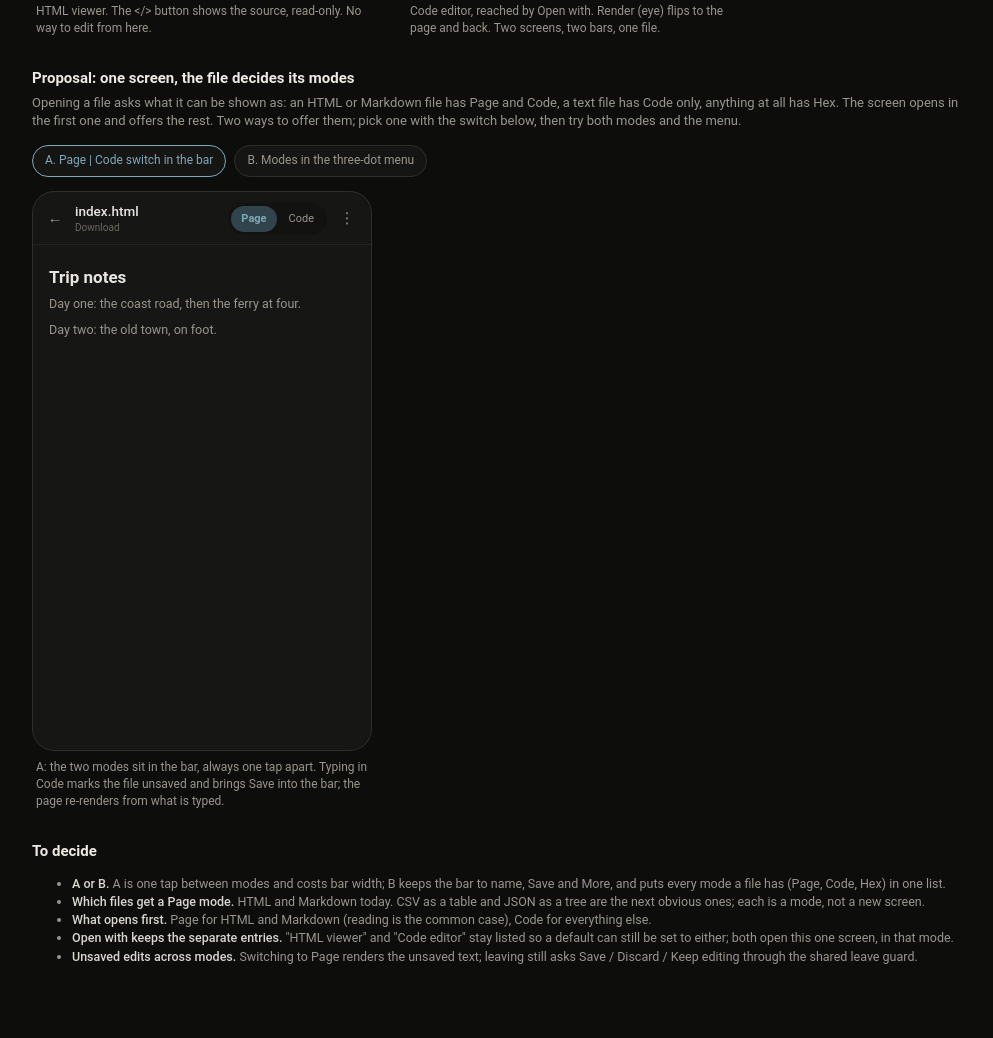
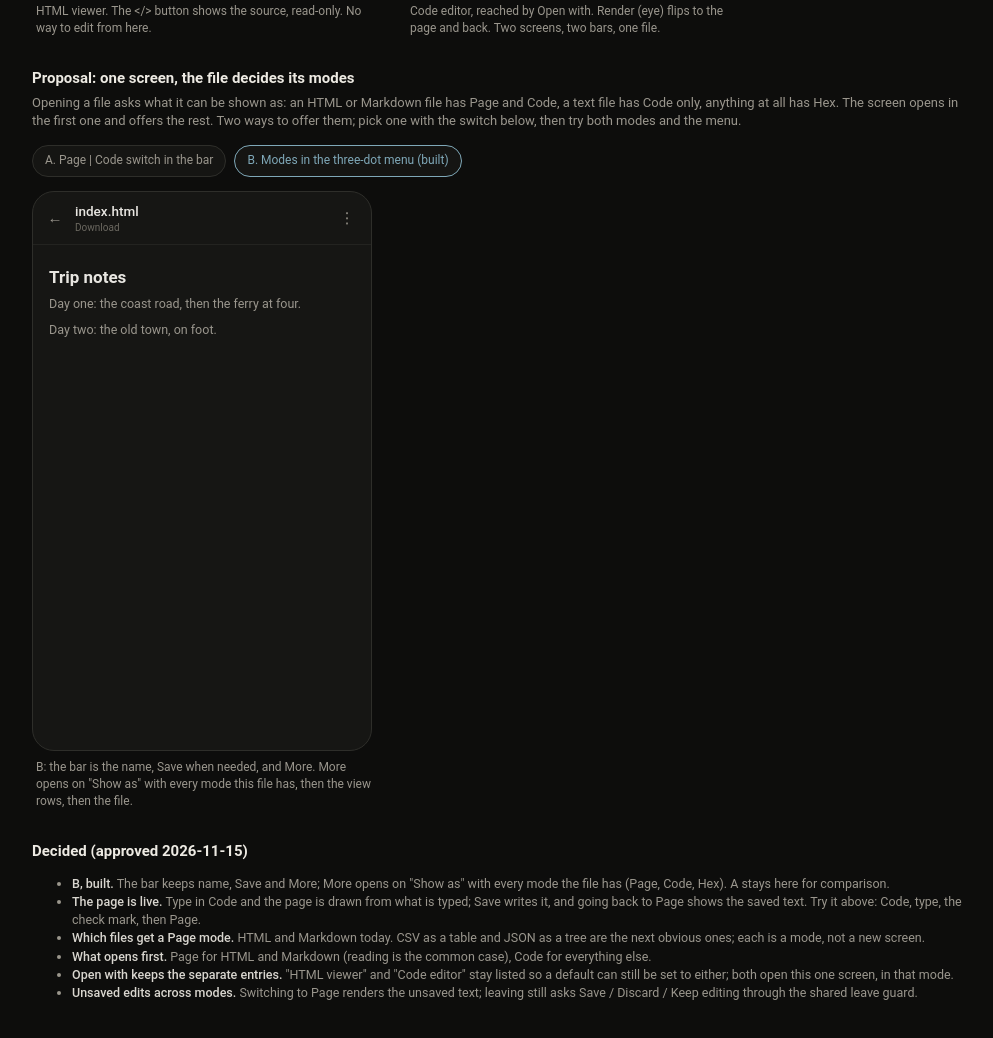
Before and after one commit to uukjtisa/filet, a plain HTML site: page docs/design/mockups/filet-viewer-menu-mock.html in a window 1280 px wide. Shown: the part 788-1826 px from the top of the page, without its empty margins (40-1033 px from the left). Drawn offline with Linux system fonts and the light colour scheme.

Commit message:
docs: viewer menu mock live

```diff
--- a/docs/design/mockups/filet-viewer-menu-mock.html
+++ b/docs/design/mockups/filet-viewer-menu-mock.html
@@ -29,7 +29,7 @@ h2 { font-size:15px; margin:30px 0 4px; color:#EDEAE3; font-weight:600; }
 .seg span { font-size:11px; padding:5px 10px; border-radius:99px; color:var(--fg2); cursor:pointer; }
 .seg span.on { background:var(--accentDim); color:var(--accent); font-weight:600; }
 .body { padding:16px; font-size:12.5px; }
-.pagev h3 { margin:4px 0 6px; font-size:17px; color:var(--fg); }
+.pagev h3, .pagev h1 { margin:4px 0 6px; font-size:17px; color:var(--fg); }
 .pagev p { color:var(--fg2); margin:0 0 8px; }
 .code { font:11.5px/1.6 "JetBrains Mono", Consolas, monospace; color:#C9C5BC; white-space:pre; }
 .code .t { color:#7FA8B8; } .code .a { color:#C9A36A; } .code .s { color:#8FB894; }
@@ -80,7 +80,7 @@ on foot.<span class="t">&lt;/p&gt;</span></div>
 
 <h2>Proposal: one screen, the file decides its modes</h2>
 <p class="sub">Opening a file asks what it can be shown as: an HTML or Markdown file has Page and Code, a text file has Code only, anything at all has Hex. The screen opens in the first one and offers the rest. Two ways to offer them; pick one with the switch below, then try both modes and the menu.</p>
-<div class="opts"><span class="opt on" data-way="seg">A. Page | Code switch in the bar</span><span class="opt" data-way="menu">B. Modes in the three-dot menu</span></div>
+<div class="opts"><span class="opt" data-way="seg">A. Page | Code switch in the bar</span><span class="opt on" data-way="menu">B. Modes in the three-dot menu (built)</span></div>
 <div class="row">
   <div>
     <div class="phone" id="one">
@@ -127,9 +127,10 @@ on foot.<span class="t">&lt;/p&gt;</span></div>
   </div>
 </div>
 
-<h2>To decide</h2>
+<h2>Decided (approved 2026-11-15)</h2>
 <ul class="log">
-  <li><b>A or B.</b> A is one tap between modes and costs bar width; B keeps the bar to name, Save and More, and puts every mode a file has (Page, Code, Hex) in one list.</li>
+  <li><b>B, built.</b> The bar keeps name, Save and More; More opens on "Show as" with every mode the file has (Page, Code, Hex). A stays here for comparison.</li>
+  <li><b>The page is live.</b> Type in Code and the page is drawn from what is typed; Save writes it, and going back to Page shows the saved text. Try it above: Code, type, the check mark, then Page.</li>
   <li><b>Which files get a Page mode.</b> HTML and Markdown today. CSV as a table and JSON as a tree are the next obvious ones; each is a mode, not a new screen.</li>
   <li><b>What opens first.</b> Page for HTML and Markdown (reading is the common case), Code for everything else.</li>
   <li><b>Open with keeps the separate entries.</b> "HTML viewer" and "Code editor" stay listed so a default can still be set to either; both open this one screen, in that mode.</li>
@@ -137,7 +138,7 @@ on foot.<span class="t">&lt;/p&gt;</span></div>
 </ul>
 </div>
 <script>
-let way = 'seg', mode = 'page';
+let way = 'menu', mode = 'page';
 const $ = (id) => document.getElementById(id);
 function paint() {
   $('seg').style.display = way === 'seg' ? 'flex' : 'none';
@@ -163,7 +164,11 @@ document.querySelectorAll('[data-m]').forEach((e) => e.onclick = () => {
 });
 $('more').onclick = (ev) => { ev.stopPropagation(); $('panel').classList.toggle('open'); };
 $('one').onclick = (ev) => { if (!$('panel').contains(ev.target) && ev.target !== $('more')) $('panel').classList.remove('open'); };
-$('codeview').oninput = () => { $('save').style.display = 'flex'; $('sub').textContent = 'Download  ·  unsaved'; };
+// Live: the page is drawn from what the code holds, saved or not, as the app's Page mode is.
+function render() { $('pageview').innerHTML = $('codeview').innerText; }
+$('codeview').oninput = () => { $('save').style.display = 'flex'; $('sub').textContent = 'Download  ·  unsaved'; render(); };
+// Save: the edit is the file now. The check mark goes, the unsaved mark goes, and Page shows it.
+$('save').onclick = (ev) => { ev.stopPropagation(); render(); $('save').style.display = 'none'; $('sub').textContent = 'Download  ·  saved'; };
 paint();
 </script>
 </body>
```
